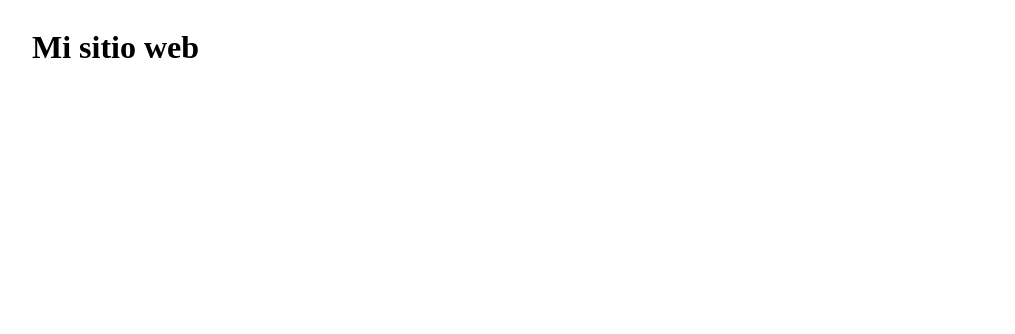
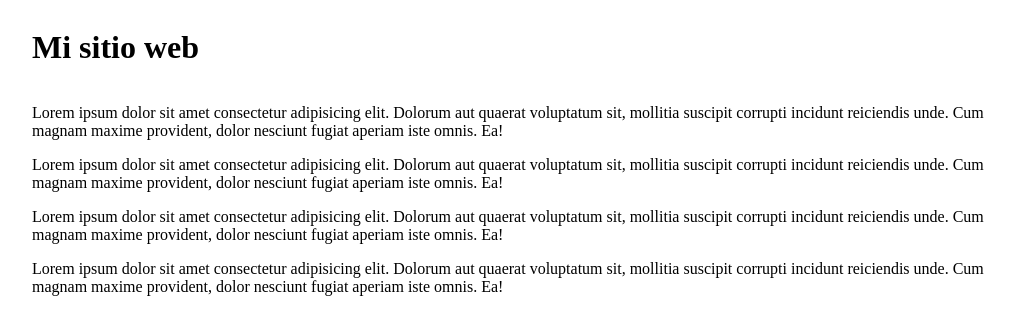
Before and after one commit to j0na94/miweb, a plain HTML site: page index.html in a window 1280 px wide. Shown: the whole page, without its empty margins (108-1123 px from the left). Drawn offline with Linux system fonts and the light colour scheme.

Commit message:
Agregando parrados a la web

```diff
--- a/index.html
+++ b/index.html
@@ -13,6 +13,12 @@
 			<h1>Mi sitio web</h1>
 			<ul></ul>
 		</header>
+		<main>
+			<p>Lorem ipsum dolor sit amet consectetur adipisicing elit. Dolorum aut quaerat voluptatum sit, mollitia suscipit corrupti incidunt reiciendis unde. Cum magnam maxime provident, dolor nesciunt fugiat aperiam iste omnis. Ea!</p>
+			<p>Lorem ipsum dolor sit amet consectetur adipisicing elit. Dolorum aut quaerat voluptatum sit, mollitia suscipit corrupti incidunt reiciendis unde. Cum magnam maxime provident, dolor nesciunt fugiat aperiam iste omnis. Ea!</p>
+			<p>Lorem ipsum dolor sit amet consectetur adipisicing elit. Dolorum aut quaerat voluptatum sit, mollitia suscipit corrupti incidunt reiciendis unde. Cum magnam maxime provident, dolor nesciunt fugiat aperiam iste omnis. Ea!</p>
+			<p>Lorem ipsum dolor sit amet consectetur adipisicing elit. Dolorum aut quaerat voluptatum sit, mollitia suscipit corrupti incidunt reiciendis unde. Cum magnam maxime provident, dolor nesciunt fugiat aperiam iste omnis. Ea!</p>
+		</main>
 	</div>
 
 </body>
```
